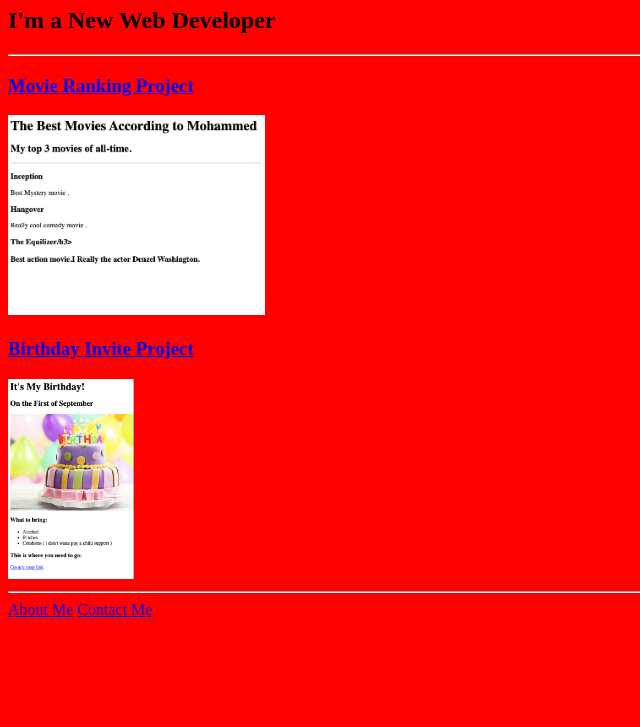
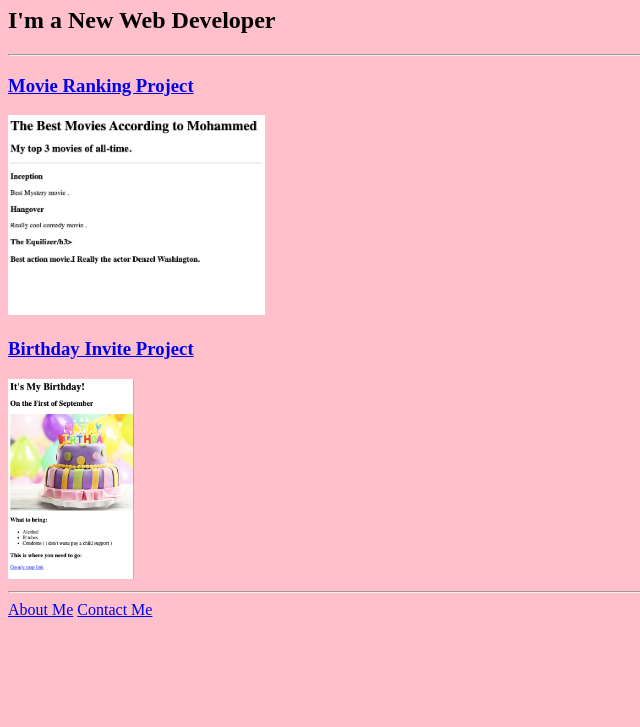
Before and after one commit to alzoreky/html-zoreky, a plain HTML site: page index.html in a window 1280 px wide. Shown: the part 73-800 px from the top of the page, without its empty margins (0-640 px from the left). Drawn offline with Linux system fonts and the light colour scheme.

Commit message:
Update index.html

```diff
--- a/index.html
+++ b/index.html
@@ -1,5 +1,5 @@
 <!DOCTYPE html>
-<html lang="en">
+<html lang="en" style="background:pink;">
 
 <head>
   <meta charset="UTF-8">
```
